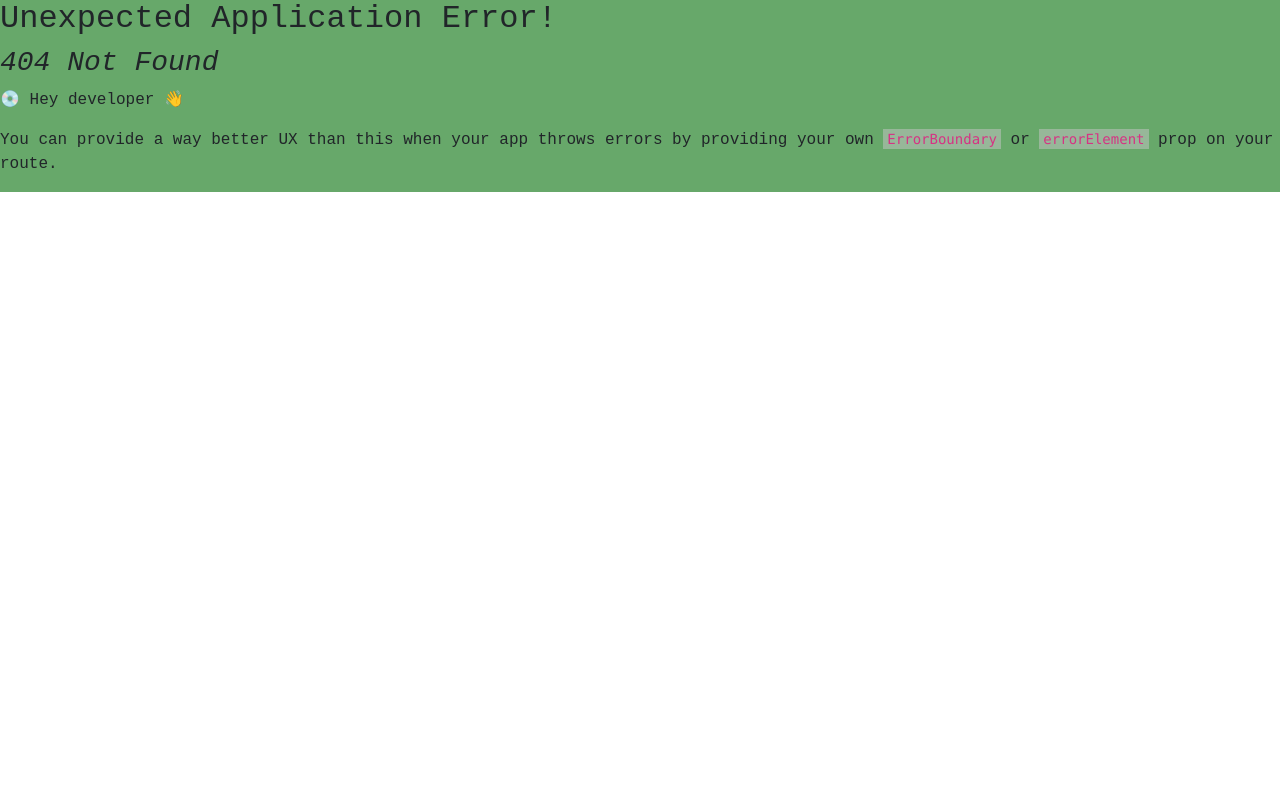
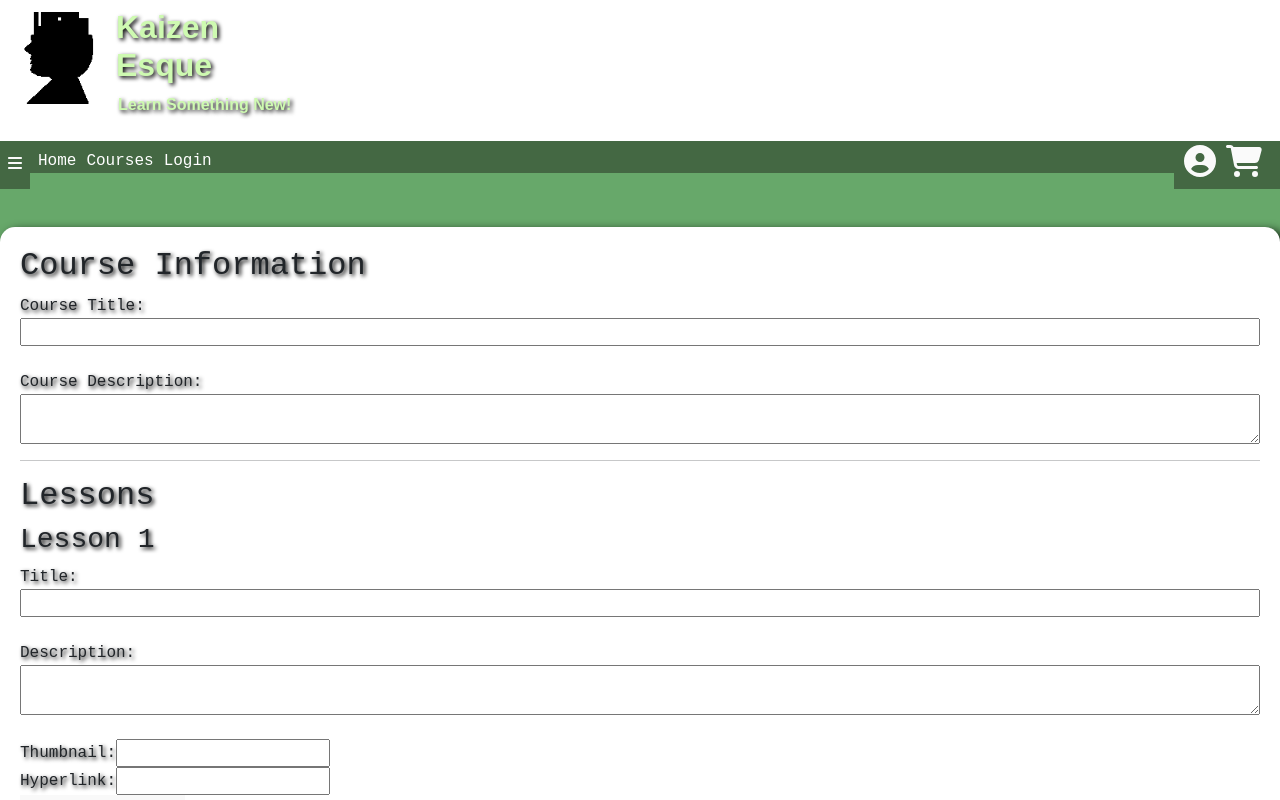
Before and after one commit to XenodiusAlpha/kaizen_esque, a React (Vite) app in the folder client/: page /createCourse in a window 1280 px wide. Before the commit this address had no page. Shown: the top 800 px of the page. Built offline with nearby package versions, Linux system fonts and the light colour scheme.

Commit message:
Adding mini-components for creating a course. Visuals completed. Need to ensure package can be sent to db

```diff
--- a/client/src/App.jsx
+++ b/client/src/App.jsx
@@ -7,6 +7,7 @@ import './assets/css/header.css'
 import './assets/css/signup.css'
 import './assets/css/home.css'
 import './assets/css/profile.css'
+import './assets/css/createCourse.css'
 import Header from './components/mainComponents/Header'
 import NavBar from './components/mainComponents/NavBar'
 import Footer from './components/mainComponents/Footer'
--- /dev/null
+++ b/client/src/assets/css/createCourse.css
@@ -0,0 +1,118 @@
+
+@import "../../App.css";
+
+.ccbox-style{
+    display: flex;
+    flex-direction: column;
+    padding: 20px;
+    background-color: var(--mainThemeColor);
+    margin-top: 3%;
+    margin-bottom: 3%;
+    border-radius: 15px;
+    text-shadow: 2px 2px 4px #000000;
+    box-shadow: 5px 5px 10px 2px rgba(0,0,0,.8);
+  }
+
+  .submitCourseButton{
+    border-radius: 8px;
+    width: 30%;
+  }
+
+  .signUp_Link{
+    background-color: var(--Black);
+    font-size: 11px;
+    text-decoration: none;
+    color: var(--WhiteText);
+    font-style: italic;
+    border-radius: 8px;
+    padding-bottom: 5px;
+  }
+
+  .container {
+    display: block;
+    position: relative;
+    padding-left: 35px;
+    margin-bottom: 12px;
+    cursor: pointer;
+    font-size: 22px;
+    -webkit-user-select: none;
+    -moz-user-select: none;
+    -ms-user-select: none;
+    user-select: none;
+  }
+
+  /* Hide the browser's default checkbox */
+  .container input {
+    position: absolute;
+    opacity: 0;
+    cursor: pointer;
+    height: 0;
+    width: 0;
+  }
+
+  /* Create a custom checkbox */
+  .checkmark {
+    position: absolute;
+    top: 0;
+    left: 0;
+    height: 25px;
+    width: 25px;
+    background-color: #eee;
+  }
+
+  /* On mouse-over, add a grey background color */
+  .container:hover input ~ .checkmark {
+    background-color: #ccc;
+  }
+
+  /* When the checkbox is checked, add a blue background */
+  .container input:checked ~ .checkmark {
+    background-color: #2196F3;
+  }
+
+  /* Create the checkmark/indicator (hidden when not checked) */
+  .checkmark:after {
+    content: "";
+    position: absolute;
+    display: none;
+  }
+
+  /* Show the checkmark when checked */
+  .container input:checked ~ .checkmark:after {
+    display: block;
+  }
+
+  /* Style the checkmark/indicator */
+  .container .checkmark:after {
+    left: 9px;
+    top: 5px;
+    width: 5px;
+    height: 10px;
+    border: solid white;
+    border-width: 0 3px 3px 0;
+    -webkit-transform: rotate(45deg);
+    -ms-transform: rotate(45deg);
+    transform: rotate(45deg);
+  }
+
+    /* t */
+
+
+  @media screen and (max-width: 400px) {
+    .lbox-style{
+      display: flex;
+      justify-content: center;
+      align-items: center;
+      border: 25px;
+      padding: 25px;
+      min-width: 800px;
+      max-width: 800px;
+      height: 450px;
+      background-color: var(--mainThemeColor);
+      margin-top: 3%;
+      margin-bottom: 3%;
+      border-radius: 25px 0px 25px 0px;
+      text-shadow: 2px 2px 4px #000000;
+      box-shadow: 5px 5px 10px 2px rgba(0,0,0,.8);
+    }
+  }
--- /dev/null
+++ b/client/src/components/miniComponents/createCourse.jsx
@@ -0,0 +1,100 @@
+import React, { useState } from 'react';
+
+const CourseForm = () => {
+  const [courseTitle, setCourseTitle] = useState('');
+  const [courseDescription, setCourseDescription] = useState('');
+  const [lessons, setLessons] = useState([
+    { title: '', description: '', thumbnail: '', hyperlink: '' }
+  ]);
+
+  const handleLessonChange = (index, key, value) => {
+    const newLessons = [...lessons];
+    newLessons[index][key] = value;
+    setLessons(newLessons);
+  };
+
+  const handleAddLesson = () => {
+    setLessons([...lessons, { title: '', description: '', thumbnail: '', hyperlink: '' }]);
+  };
+
+  const handleRemoveLesson = (index) => {
+    const newLessons = [...lessons];
+    newLessons.splice(index, 1);
+    setLessons(newLessons);
+  };
+
+  const handleSubmit = () => {
+    // Add logic here to handle the form submission
+    console.log({
+      courseTitle,
+      courseDescription,
+      lessons
+    });
+  };
+
+  return (
+    <div className='ccbox-style'>
+      <h2>Course Information</h2>
+      <label className='flex-container-columns'>
+        Course Title:
+        <input type="text" value={courseTitle} onChange={(e) => setCourseTitle(e.target.value)} />
+      </label>
+      <br />
+      <label className='flex-container-columns'>
+        Course Description:
+        <textarea value={courseDescription} onChange={(e) => setCourseDescription(e.target.value)} />
+      </label>
+      <hr />
+
+      <h2>Lessons</h2>
+      {lessons.map((lesson, index) => (
+        <div key={index}>
+          <h3>Lesson {index + 1}</h3>
+          <label className='flex-container-columns'>
+            Title:
+            <input
+              type="text"
+              value={lesson.title}
+              onChange={(e) => handleLessonChange(index, 'title', e.target.value)}
+            />
+          </label>
+          <br />
+          <label className='flex-container-columns'>
+            Description:
+            <textarea
+              value={lesson.description}
+              onChange={(e) => handleLessonChange(index, 'description', e.target.value)}
+            />
+          </label>
+          <br />
+          <label>
+            Thumbnail:
+            <input
+              type="text"
+              value={lesson.thumbnail}
+              onChange={(e) => handleLessonChange(index, 'thumbnail', e.target.value)}
+            />
+          </label>
+          <br />
+          <label>
+            Hyperlink:
+            <input
+              type="text"
+              value={lesson.hyperlink}
+              onChange={(e) => handleLessonChange(index, 'hyperlink', e.target.value)}
+            />
+          </label>
+          <br />
+          <button onClick={() => handleRemoveLesson(index)}>Remove Lesson</button>
+          <hr />
+        </div>
+      ))}
+
+      <button onClick={handleAddLesson}>Add Lesson</button>
+      <br />
+      <button onClick={handleSubmit}>Submit</button>
+    </div>
+  );
+};
+
+export default CourseForm;
```
Also changed, not shown: client/src/main.jsx (+5 -4 lines).
